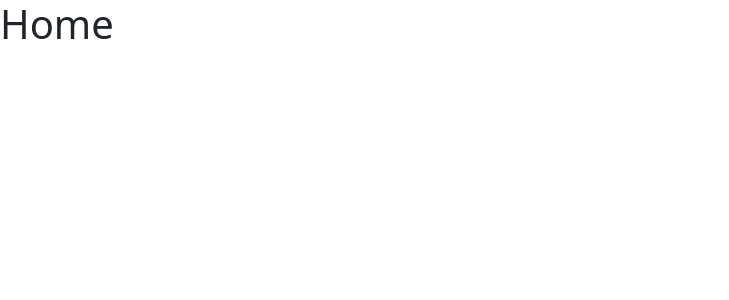
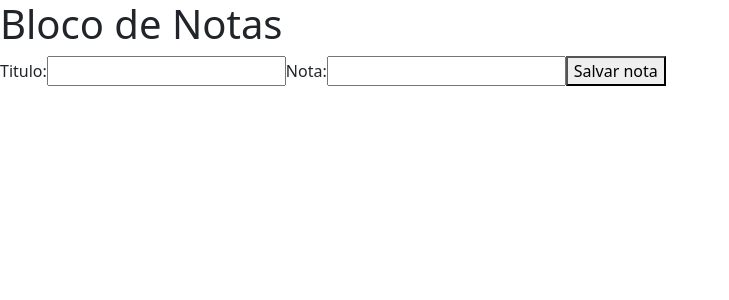
Before and after one commit to AleEspo/bloco-de-notas, a React (Create React App) app: page / in a window 1280 px wide. Shown: the top 300 px of the page, without its empty margins (0-729 px from the left). Built offline with nearby package versions, Linux system fonts and the light colour scheme.

Commit message:
form done

```diff
--- a/src/pages/Home/index.js
+++ b/src/pages/Home/index.js
@@ -1,3 +1,66 @@
+import { useState } from "react";
+import axios from "axios";
+
 export function Home() {
-  return <h1>Home</h1>;
+  const [form, setForm] = useState({
+    title: "",
+    body: "",
+  });
+
+  function handleChange(e) {
+    setForm({ ...form, [e.target.name]: e.target.value });
+
+    // setForm((prevState) => {
+    //   return { ...prevState, [e.target.name]: e.target.value };
+    // });
+  }
+
+  async function handleSubmit(e) {
+    e.preventDefault();
+
+    try {
+      //GET
+      //POST
+      //PUT
+      //PATCH
+      //DELETE
+
+      const response = await axios.post(
+        "https://ironrest.cyclic.app/blocoDeNotas",
+        form
+      );
+
+      console.log(response.data);
+    } catch (err) {
+      console.log(err);
+    }
+  }
+
+  return (
+    <>
+      <h1>Bloco de Notas</h1>
+
+      <form onSubmit={handleSubmit}>
+        <label htmlFor="input-title">Titulo: </label>
+        <input
+          id="input-title"
+          type="text"
+          name="title"
+          onChange={handleChange}
+          value={form.title}
+        />
+
+        <label htmlFor="input-body">Nota: </label>
+        <input
+          id="input-body"
+          type="text"
+          name="body"
+          onChange={handleChange}
+          value={form.body}
+        />
+
+        <button>Salvar nota</button>
+      </form>
+    </>
+  );
 }
```
